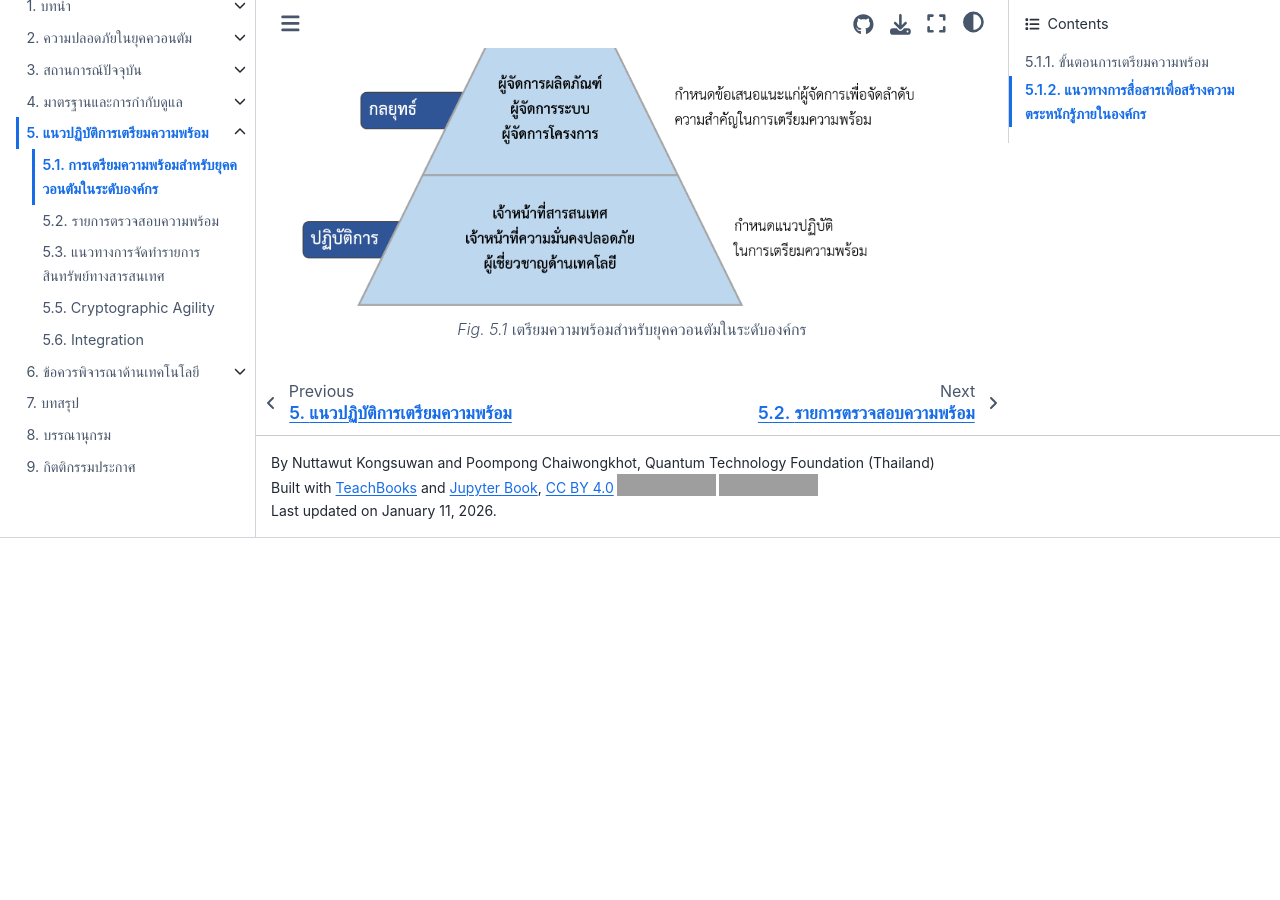
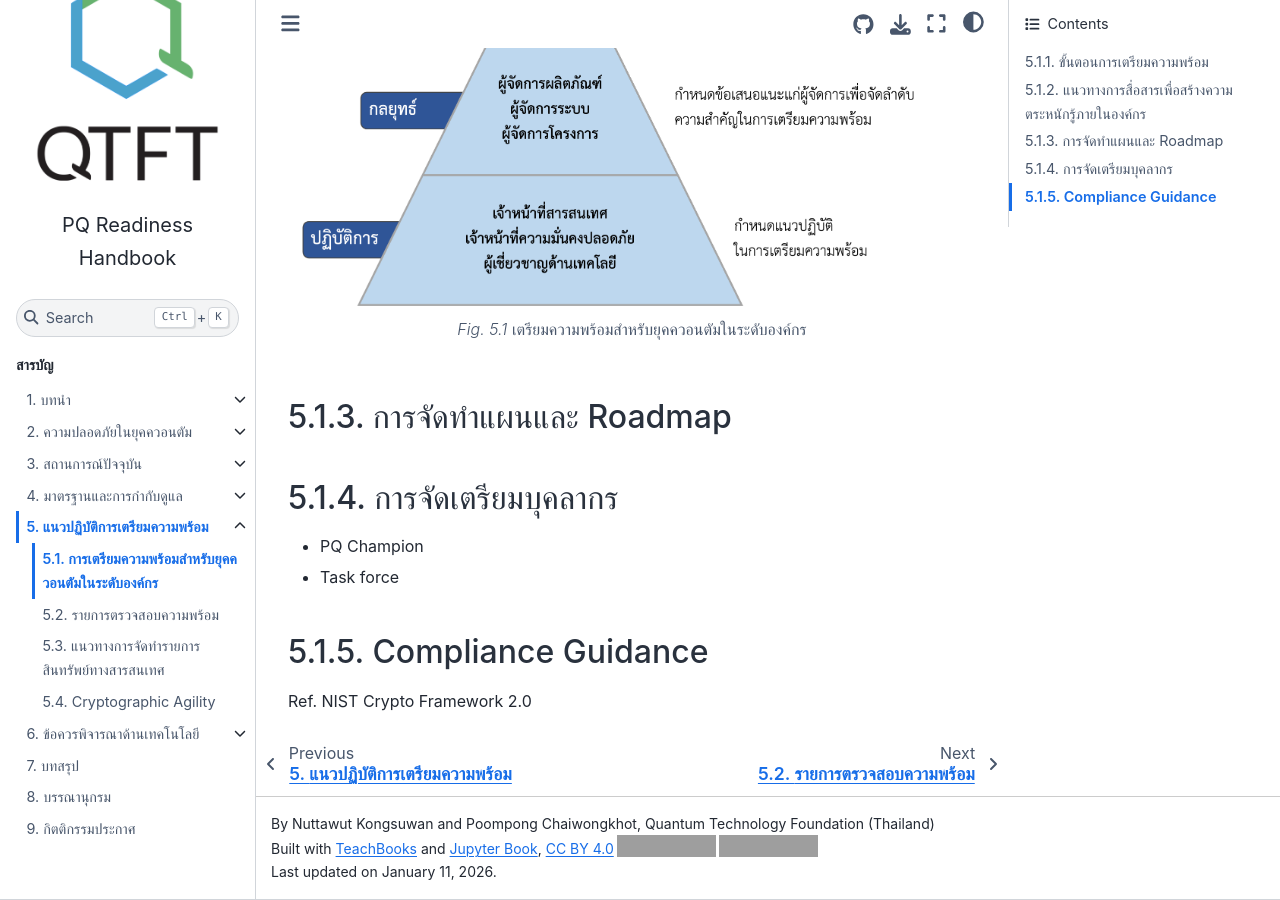
Before and after one commit to qtft/pq-readiness-handbook, a Jupyter Book: the page built from book/guidelines/org-preparation.md, in a window 1280 px wide and 900 px high, scrolled down 1985 px. Built offline with Jupyter Book 1.0.4 settings and Sphinx 7.4.7 and the Sphinx Book theme 1.1.4, drawn with Linux system fonts in a browser that asks for light colours; comment, search, counter and statistics services are not loaded; cross-references to code outside the pages are shown as plain code; before the commit the page ends 2523 px from its top, so only the background shows below that; grey boxes are pictures that could not be loaded.

Commit message:
update structure

````diff
--- a/book/_toc.yml
+++ b/book/_toc.yml
@@ -32,7 +32,6 @@ parts:
       - file: guidelines/checklist.md
       - file: guidelines/inventory.md
       - file: guidelines/crypto-agility.md
-      - file: guidelines/integration.md
     - file: tech-considerations/overview.md
       sections:
       - file: tech-considerations/limitations.md
@@ -40,6 +39,7 @@ parts:
       - file: tech-considerations/hybrid-impl.md
       - file: tech-considerations/tools-and-vendors.md
       - file: tech-considerations/certifications.md
+      - file: tech-considerations/integration.md
     - file: conclusion.md
     - file: references.md
     - file: acknowledgement.md
--- a/book/guidelines/org-preparation.md
+++ b/book/guidelines/org-preparation.md
@@ -44,3 +44,12 @@ name: org-preparation
 ---
 เตรียมความพร้อมสำหรับยุคควอนตัมในระดับองค์กร
 ```
+
+## การจัดทำแผนและ Roadmap
+
+## การจัดเตรียมบุคลากร
+- PQ Champion
+- Task force
+
+## Compliance Guidance
+Ref. NIST Crypto Framework 2.0
````
Also changed, not shown: book/guidelines/inventory.md (+1 -1 lines), book/tech-considerations/integration.md (renamed from book/guidelines/integration.md).
